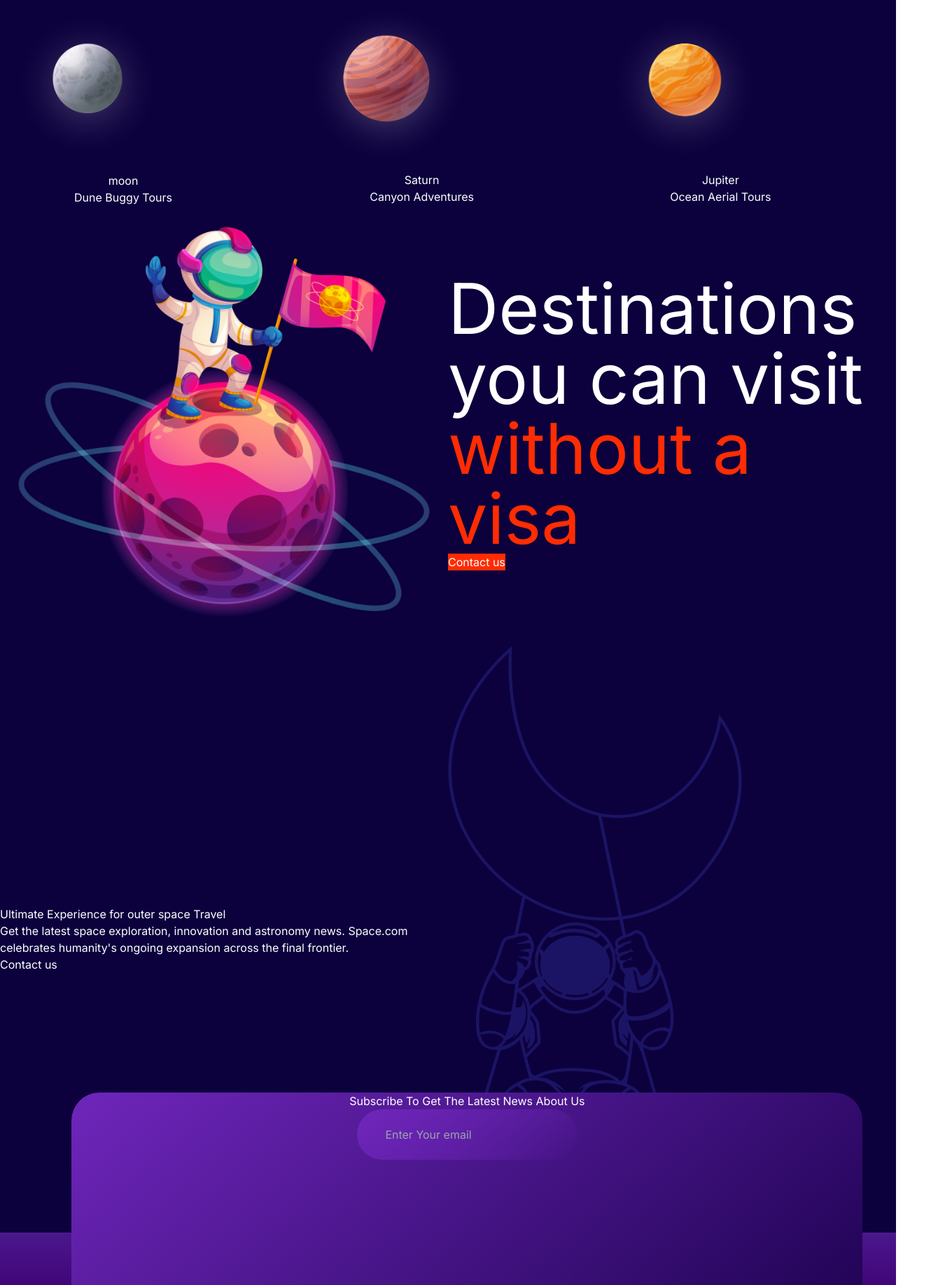
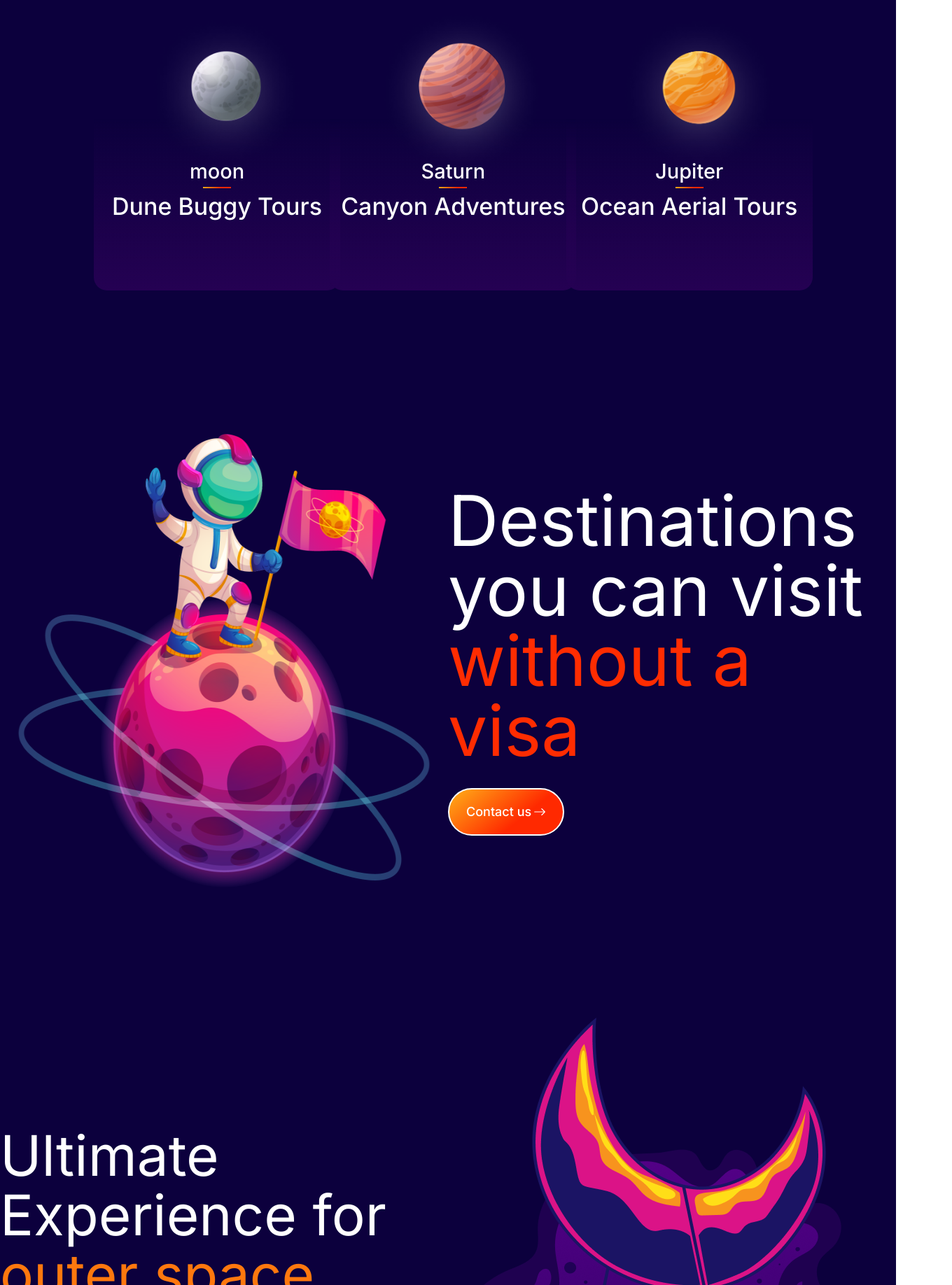
Before and after one commit to belalhossain22000/space-technology, a Next.js app: page / in a window 1280 px wide. Shown: the part 964-2800 px from the top of the page at 70% size, 1360 px wide, since content can reach past the window. Built offline with nearby package versions, Linux system fonts and the light colour scheme.

Commit message:
complete desktop verston

```diff
--- a/src/components/Destination/Destination.jsx
+++ b/src/components/Destination/Destination.jsx
@@ -1,17 +1,20 @@
+"use client"
 import React from 'react';
 import Image from 'next/image'
+import { BsArrowRight } from 'react-icons/bs';
 
 const Destination = () => {
     return (
-        <section className='flex items-center'>
+        <section className='flex items-center mt-[157px] px-'>
             <div className='w-1/2'>
-               <img src="/earthToy.png" alt="" />
+                <img className='h-[744px] w-[744px]' src="/earthToy.png" alt="" />
             </div>
             <div className='w-1/2 text-white'>
-               <h1 className='text-[100px] font-normal leading-[100px]'>Destinations you can visit <span className='text-[#FF2C01]'>without a visa</span></h1>
-               <button className='bg-[#FF2C01]'>
-                Contact us
-               </button>
+                <h1 className='text-[100px] font-normal leading-[100px]'>Destinations you can visit <span className='text-[#FF2C01]'>without a visa</span></h1>
+                <button className=' flex gap-[3px] items-center px-[24px] py-[18px]
+                border-2 border-white rounded-[100px] text-lg font-medium mt-[32px]' style={{background: "var(--p-2, linear-gradient(141deg, #FFB018 0%, #FF2900 63.83%))"}}>
+                    Contact us <BsArrowRight />
+                </button>
             </div>
         </section>
     );
--- a/src/components/EnjoySpace/EnjoySpace.jsx
+++ b/src/components/EnjoySpace/EnjoySpace.jsx
@@ -1,3 +1,4 @@
+"use client"
 import React from 'react';
 import Image from 'next/image'
 
@@ -24,19 +25,20 @@ const planetData = [
 
 const EnjoySpace = () => {
     return (
-        <section className='mt-[100px] text-white'>
+        <section className='mt-[100px] text-white px-[134px]'>
             <div>
-                <h2 className='text-[55px] text-center font-normal leading-[60px] tracking-[0.55px]'>Enjoying Space Like Never Before</h2>
+                <h2 className='text-[55px] text-center font-normal leading-[60px] tracking-[0.55px] mb-[132px]'>Enjoying Space Like Never Before</h2>
             </div>
-            <div className='text-center grid grid-cols-3'>
+            <div className='grid grid-cols-3'>
                 {
-                    planetData.map(({ title, name, image, id }) => <div key={id} className=' w-[352px] h-[287px] relative' style={{ backgroundColor: "linear-gradient(180deg, rgba(38, 1, 83, 0.00) 14.62%, #250153 100%)" }} >
+                    planetData.map(({ title, name, image, id }) => <div key={id} className='flex flex-col justify-center relative bg-re-500 text-center w-[352px] h-[287px] rounded-[19px]' style={{ background: "linear-gradient(180deg, rgba(38, 1, 83, 0.00) 14.62%, #250153 100%)" }} >
 
-                        <img className=' rounded-full' height={250} width={250} src={image} alt="" />
+                        <img className=' rounded-ful absolute top-[-121px] left-16' height={250} width={250} src={image} alt="" />
 
-                        <div>
-                            <p className='text-[#FFF]'>{name}</p>
-                            <h4>{title}</h4>
+                        <div className=''>
+                            <p className='text-[#FFF] text-[29px] font-medium '>{name}</p>
+                            <div className='w-[40px] h-[2px] mx-auto' style={{background: "linear-gradient(141deg, #FFB018 0%, #FF2900 63.83%)"}}></div>
+                            <h4 className='text-[34px] font-medium'>{title}</h4>
                         </div>
                     </div>)
                 }
--- a/src/components/Footer/Footer.jsx
+++ b/src/components/Footer/Footer.jsx
@@ -1,3 +1,4 @@
+"use client"
 import React from 'react';
 import Image from 'next/image'
 import Link from 'next/link';
@@ -61,9 +62,13 @@ const Footer = () => {
                 </div>
 
             </div>
-            <div className='w-[1130px] bg-[#18004A] h-[435px] rounded-[40px] text-center text-white absolute top-[-200px] left-[8%]' style={{ backgroundImage: "linear-gradient(140deg, #6F26BB 0%, rgba(111, 38, 187, 0.00) 100%, #6F26BB 100%)" }}>
-                <h1>Subscribe To Get The Latest News About Us </h1>
-                <input className='px-10 py-6 rounded-[40px]' style={{background:" linear-gradient(140deg, #6F26BB 0%, rgba(111, 38, 187, 0.00) 100%, #6F26BB 100%)"}} type="text" placeholder='Enter Your email' />
+            <div className='w-[1130px] bg-[#18004A] h-[435px] rounded-[40px] text-center text-white absolute top-[-200px] left-[18%] py-[103px] px-[230px]  ' style={{ backgroundImage: "linear-gradient(140deg, #6F26BB 0%, rgba(111, 38, 187, 0.00) 100%, #6F26BB 100%)" }}>
+                <h1 className='text-[60px] font-normal leading-[64px] text-white'>Subscribe To Get The Latest News About Us </h1>
+                <div className='relative'>
+
+                    <input className='mt-[33px] px-[42px] py-[17px] w-[550px] h-[69px] rounded-[40px]' style={{ background: " linear-gradient(140deg, #6F26BB 0%, rgba(111, 38, 187, 0.00) 100%, #6F26BB 100%)" }} type="text" placeholder='Enter Your email' />
+                    <button className='absolute top-[34px] right-5 py-5 px-[34px] w-[166px] h-[69px] rounded-r-[40px] -ml-8' style={{ background: "var(--p-2, linear-gradient(141deg, #FFB018 0%, #FF2900 63.83%))" }}>Subscribe</button>
+                </div>
             </div>
         </footer>
     );
--- a/src/components/Hero/Hero.jsx
+++ b/src/components/Hero/Hero.jsx
@@ -1,12 +1,15 @@
+"use client"
 import React from 'react';
 import Image from 'next/image'
+import { BsArrowRight } from 'react-icons/bs';
 
 const Hero = () => {
     return (
-        <section className='px-[134px] h-[800px]  w-full bg-[url("/heroimage.png")]  '>
-            <div className='flex justify-center'>
+        <section className='px-[134px] h-[800px]  w-full bg-[url("/heroimage.png")] bg-no-repeat  bg-center bg-contain'>
+            <div className=''>
 
-                <h1 className='uppercase text-white text-[100px] font-normal leading-[100px] tracking-[0.5px]'>put your footprint in <br /> <span className='text-[#FF5A09]'>space travel</span></h1>
+                <h1 className='uppercase pt-[236px] text-white text-[100px] font-normal leading-[100px] tracking-[0.5px]'>put your footprint in <br /> <span className='text-[#FF5A09]'>space travel</span></h1>
+                <button className='text-white text-[24px] font-medium flex items-center gap-[67px] py-[25px] px-[33px] border-[3px] border-white  rounded-[133.962px] mt-[50px]' style={{background: "var(--p-2, linear-gradient(141deg, #FFB018 0%, #FF2900 63.83%))"}}>Get Started <BsArrowRight className='text-[24px] font-medium'/></button>
             </div>
         </section>
     );
--- a/src/components/Navbar/Navbar.jsx
+++ b/src/components/Navbar/Navbar.jsx
@@ -34,12 +34,12 @@ const Navbar = () => {
             <Link href={"/"}>
                 <img src="/logo.png" alt="logo" className='h-[46px] w-139px' />
             </Link>
-            <ul className='flex items-center gap-[30px]'>
+            <ul className='flex items-center gap-[30px] ml-[253p]'>
                 {
                     navLinks.map(({ path, title }) => <li className='text-[18px] font-medium hover:text-[#FF5A09] text-white' key={title}><Link href={path}>{title}</Link></li>)
                 }
             </ul>
-            <HiOutlineMenu className='text-white' />
+           <img src="/bar.png" alt="" />
         </nav>
     );
 };
--- a/src/components/UltimateExperience/UltimateExperience.jsx
+++ b/src/components/UltimateExperience/UltimateExperience.jsx
@@ -1,16 +1,22 @@
+"use client"
 import React from 'react';
 import Image from 'next/image'
+import { BsArrowRight } from 'react-icons/bs';
 
 const UltimateExperience = () => {
     return (
-        <section className='flex items-center'>
+        <section className='flex items-center mt-[138px] pb-[377px] px-[134p]'>
             <div className='w-1/2 text-white'>
-                <h1>Ultimate Experience  for <span>outer space Travel</span> </h1>
-                <p>Get the latest space exploration, innovation and astronomy news. Space.com celebrates humanity's ongoing expansion across the final frontier.</p>
-                <button className='bg-red'>Contact us</button>
+                <h1 className='text-[80px] font-normal leading-[85px]'>Ultimate Experience  for <br /><span className='text-[#FE780E]'>outer space Travel</span> </h1>
+                <p className='text-lg font-normal leading-[30px] '>Get the latest space exploration, innovation and astronomy <br /> news. Space.com celebrates humanity's ongoing expansion br
+                    across the final frontier.</p>
+                <button className=' flex gap-[3px] items-center px-[24px] py-[18px]
+                border-2 border-white rounded-[100px] text-lg font-medium mt-[32px]' style={{ background: "var(--p-2, linear-gradient(141deg, #FFB018 0%, #FF2900 63.83%))" }}>
+                    Contact us <BsArrowRight />
+                </button>
             </div>
             <div className='w-1/2'>
-                <img src="/moonToy.png" alt="" />
+                <img className='w-[616px] h-[838px]' src="/moontoy-2.png" alt="" />
             </div>
         </section>
     );
```
Also changed, not shown: public/bar.png (added), public/moontoy-2.png (added).
